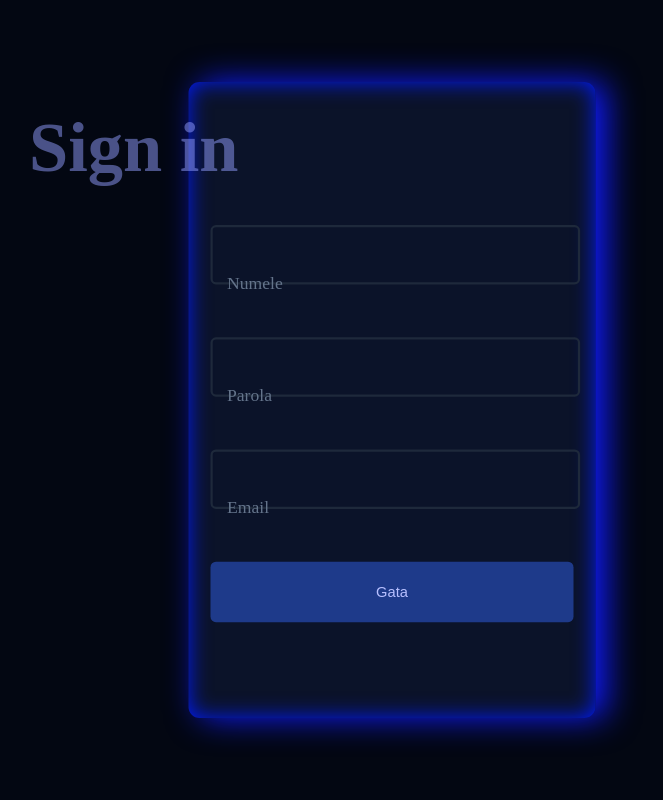
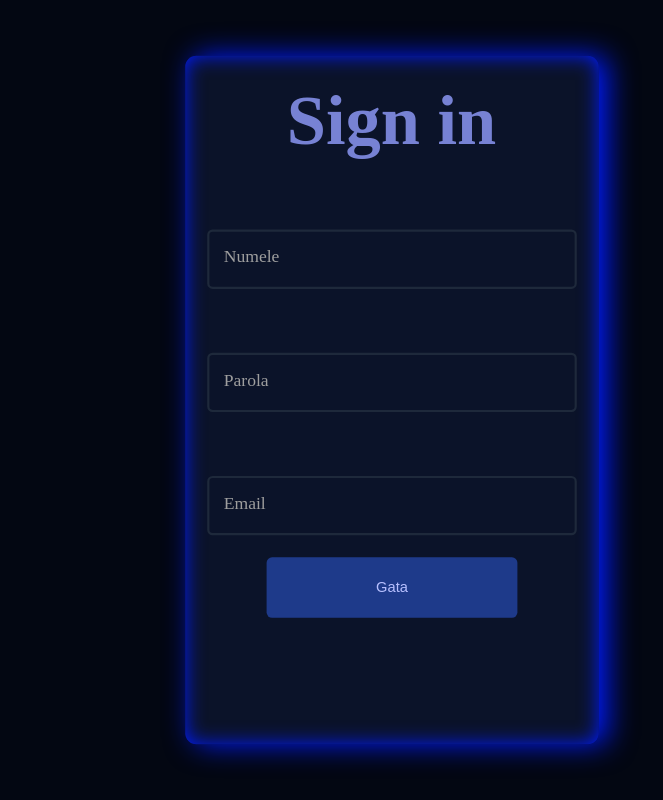
Before and after one commit to verdessandu12-wq/Us-site, a plain HTML site: page index.html in a window 1280 px wide. Shown: the whole page, without its empty margins (248-911 px from the left). Drawn offline with Linux system fonts and the light colour scheme.

Commit message:
fix code in css

```diff
--- a/style.css
+++ b/style.css
@@ -8,16 +8,17 @@ body{
   gap: 20px;
 }
 .container_for_all{
-  position: relative;
   background-color: #0b1329;
-  display: grid;
-  grid-template-columns: repeat(4, 60px);
+  display: flex;
+  justify-content: center;
+  align-items: center;
+  flex-direction: column;
   padding: 20px;
   transform: scale(1.1);
   margin: 20px;
-  animation:neon 1s infinite alternate;
+  animation:neon 10s infinite alternate;
   border-radius: 10px;
-  gap: 30px;
+  gap: 20px;
 }
 #span_error{
   color: #f87171;
@@ -38,24 +39,14 @@ body{
     opacity: 1;
   }
   50%{
-    opacity: 0.5;
+    opacity: 0.8;
   }
   100%{
     opacity: 1;
   }
 }
-#title{
-  color: #939FFF;
-  transform: scale(2);
-  animation: opacity_anim 2s infinite;
-  grid-column: span 4;
-}
-.container{
-  position: relative;
-  grid-column: span 4;
-}
 .input_username{
-  position: relative;
+  /*position: relative;*/
   font-size: 1rem;
   padding: 1rem;
   outline: none;
@@ -65,12 +56,20 @@ body{
   color: #FFFFFF;
   width: 300px;
   transform: border 1s cubic-bezier(0.4, 0, 0.2, 1);
+
+}
+.container{
+  position: relative;
+}
+#title{
+  color: #939FFF;
+  transform: scale(2);
+  animation: opacity_anim 2s infinite;
 }
 .label_user{
+  position: absolute;
   pointer-events: none;
-  position: relative;
   left: 15px;
-  bottom: 10px;
   transform: translateY(1rem);
   transition: 150ms cubic-bezier(0.4, 0, 0.2, 1);
   color: #9e9e9e;
@@ -83,10 +82,6 @@ body{
   transition: all 50ms cubic-bezier(0.4, 0, 0.2, 1);
   background-color: #1e3a8a;
   color: #B8C0FF;
-  grid-column: span 4;
-}
-.label_user{
-  color: #64748b;
 }
 #gata:active{
   transform: scale(1.1);
@@ -109,5 +104,5 @@ body{
 
 @keyframes neon{
   from { box-shadow: 0 0 10px #001BFF, inset 0 0 10px #001BFF; }
-  to { box-shadow:  10px 0 30px #101BFF, inset 0 0 20px #001BFF; }
+  to { box-shadow:  10px 0 30px #001BFF, inset 0 0 20px #001BFF; }
 }
```
Also changed, not shown: index.html (+4 -3 lines).
